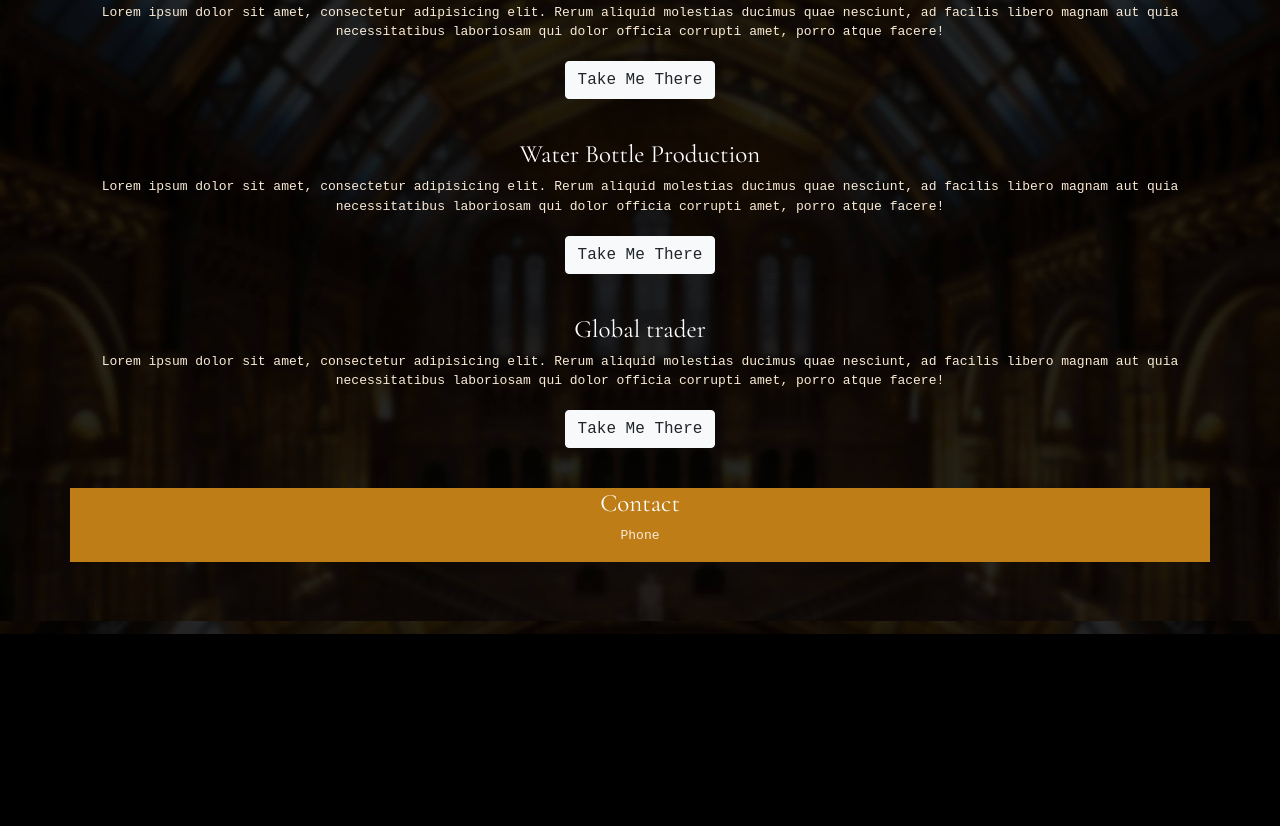
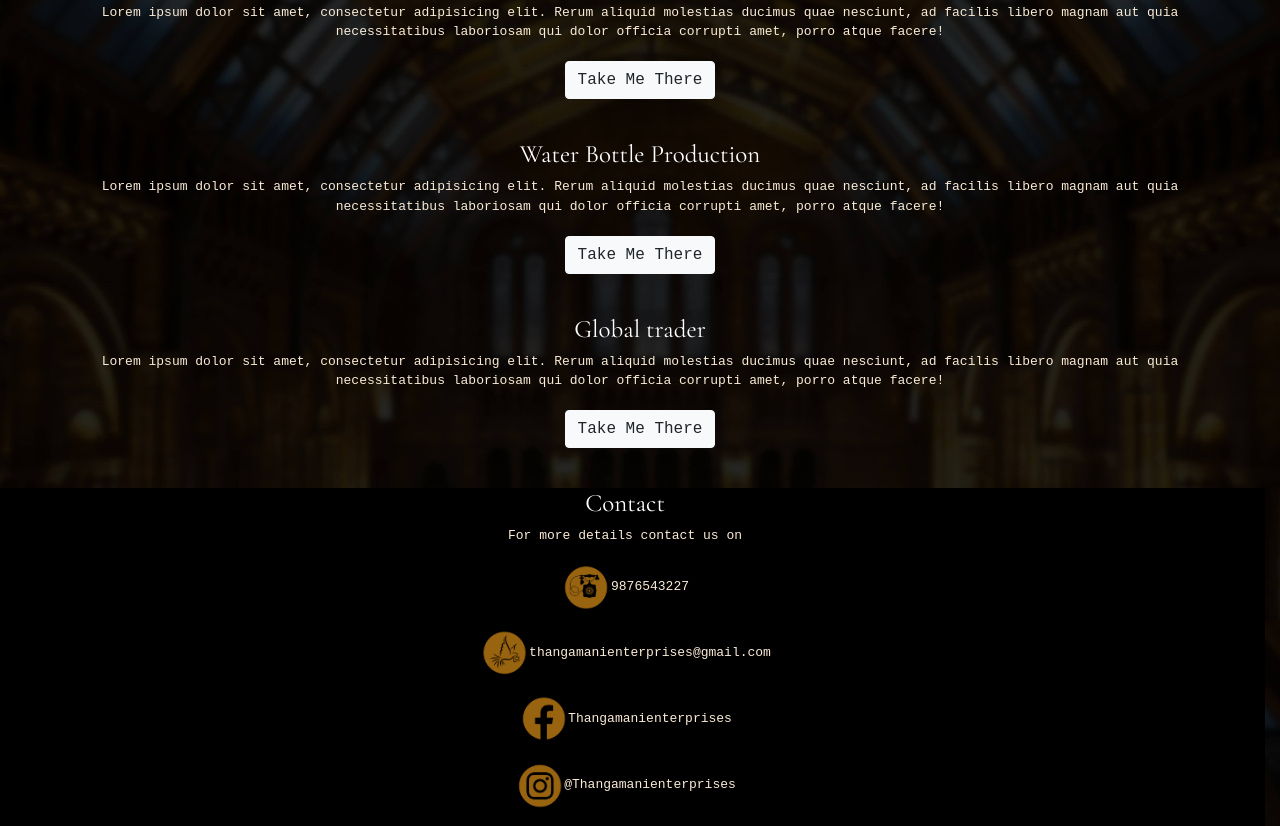
Before and after one commit to albatroz-cloud/thangamani-website, a plain HTML site: page index.html in a window 1280 px wide. Shown: the part 979-1805 px from the top of the page. Before the commit the page ends 1613 px from the top, so only its background shows below. Drawn offline with nearby package versions, Linux system fonts and the light colour scheme.

Commit message:
added contact

```diff
--- a/assets/css/index.css
+++ b/assets/css/index.css
@@ -41,8 +41,14 @@ html {
     font-family: monospace;
 }
 
-#conrow {
-    background-color: #BE7D16;
+#contact {
+    background-color: black;
+    width: 100%;
+}
+
+#contact-img {
+    height: 4%;
+    width: 4%;
 }
 
 @media (max-width: 414px) {
--- a/index.html
+++ b/index.html
@@ -92,14 +92,26 @@
         </div>
 
         <br>
-
-        <div class="row" id="conrow">
-            <div class="col-sm-12">
-                <h1 class="text-2" id="contact">Contact</h1>
-                <p class="text-3">Phone</p>
-            </div>
+    </div>
+    <div class="row" id="contact">
+        <div class="col-sm-12">
+            <h1 class="text-2">Contact</h1>
+            <p class="text-3">
+                For more details contact us on
+            </p>
+            <p class="text-3">
+                <img src="assets/img/contact icon 1.png" id="contact-img">9876543227
+            </p>
+            <p class="text-3">
+                <img src="assets/img/contact icon 2.png" id="contact-img">thangamanienterprises@gmail.com
+            </p>
+            <p class="text-3">
+                <img src="assets/img/contact icon 3.png" id="contact-img">Thangamanienterprises
+            </p>
+            <p class="text-3">
+                <img src="assets/img/contact icon 4.png" id="contact-img">@Thangamanienterprises
+            </p>
         </div>
-        <br><br><br>
     </div>
 
 
```
